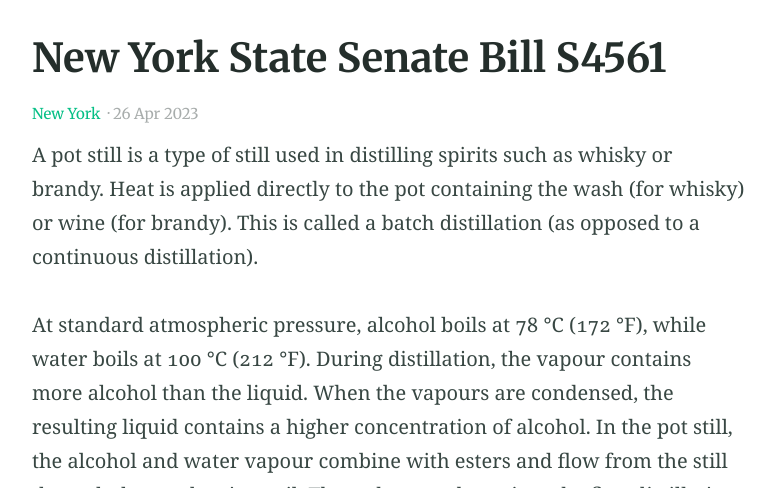
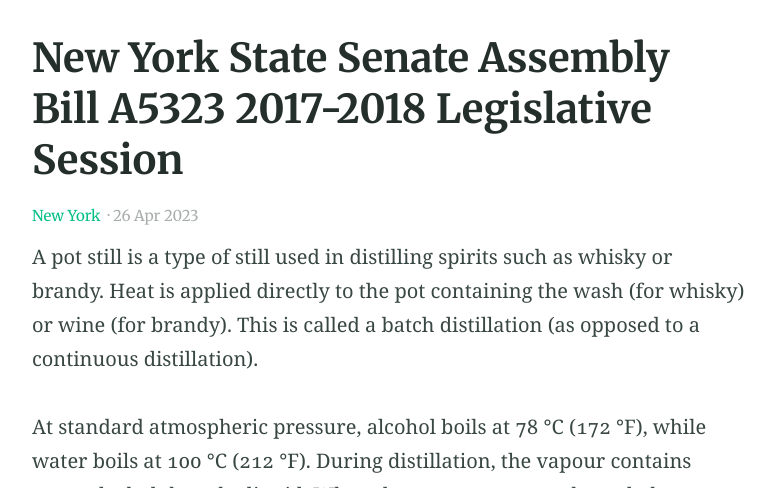
Before and after one commit to binipringle/right-to-be-forgotten-draft, a Jekyll site: the page built from _posts/2023-04-26-example-post-four.md, in a window 1280 px wide and 900 px high, cut to the strip 412-900 px from the top of the window. Shown: the whole strip, without its empty margins (251-1026 px from the left). Built offline with Jekyll 4.4.1, drawn with Linux system fonts in a browser that asks for light colours.

Commit message:
changed name of ny bill check this

```diff
--- a/_posts/2023-04-26-example-post-four.md
+++ b/_posts/2023-04-26-example-post-four.md
@@ -1,5 +1,5 @@
 ---
-title: New York State Senate Bill S4561
+title: New York State Senate Assembly Bill A5323 2017-2018 Legislative Session
 
 categories:
 - New York
```
